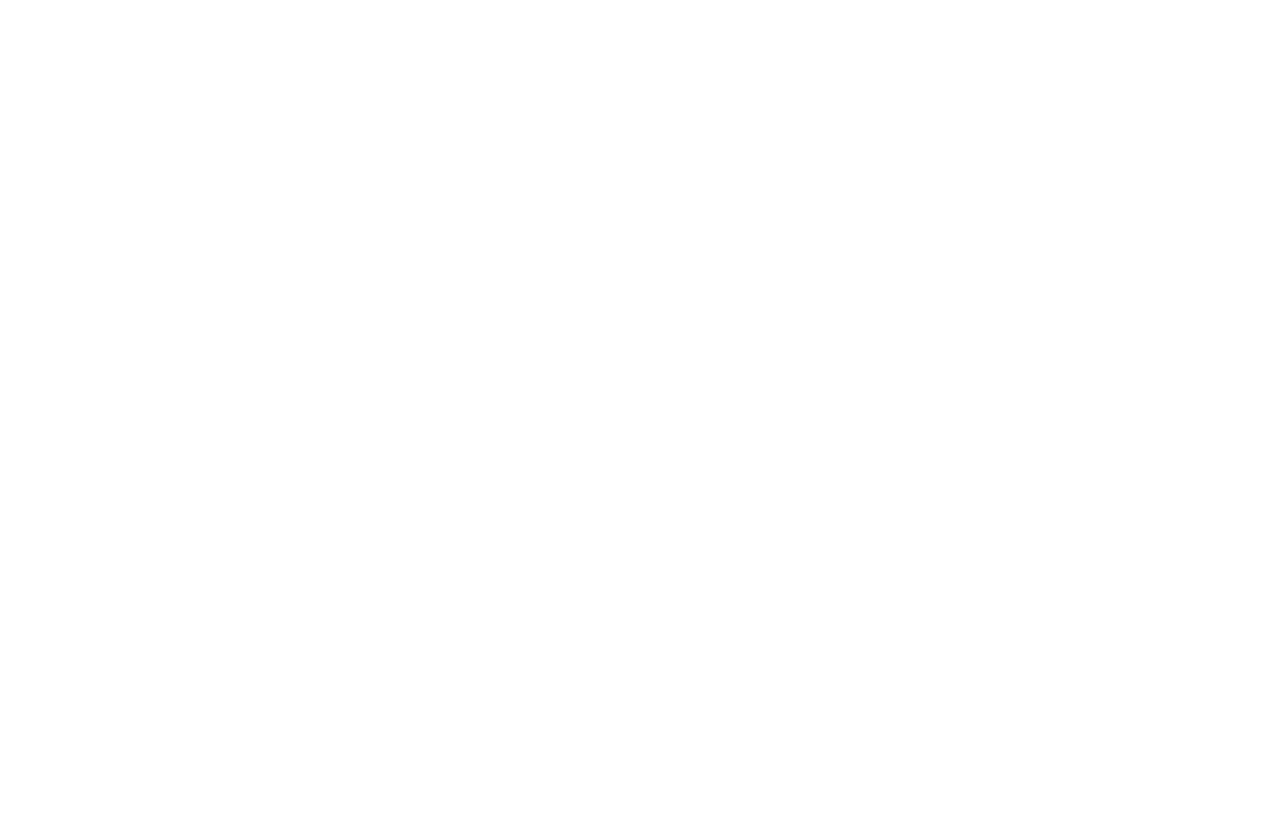
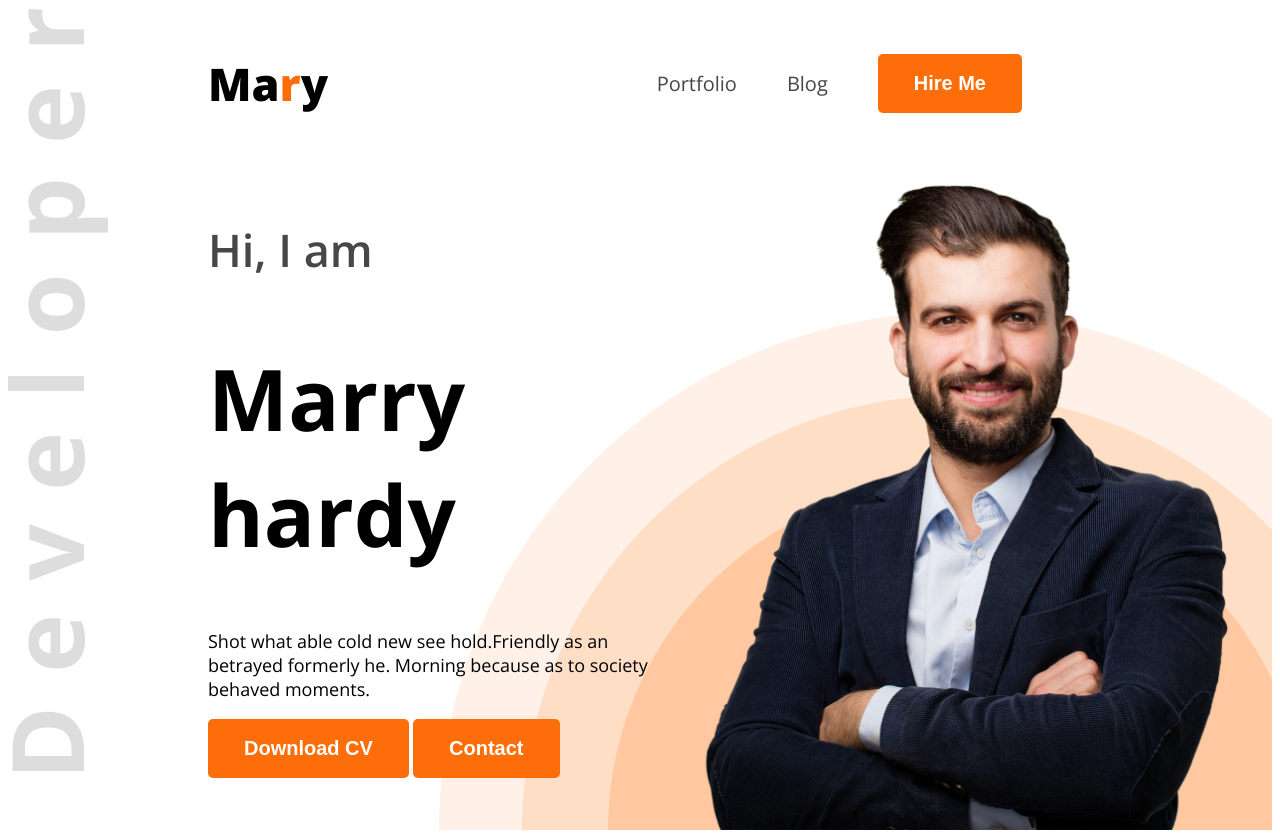
Before and after one commit to araf-64/web-dev-portfolio, a plain HTML site: page index.html in a window 1280 px wide. Before the commit the page ends 800 px from the top, so only its background shows below. Drawn offline with nearby package versions, Linux system fonts and the light colour scheme.

Commit message:
added image and bg image

```diff
--- a/index.html
+++ b/index.html
@@ -1,11 +1,47 @@
 <!DOCTYPE html>
 <html lang="en">
-<head>
-    <meta charset="UTF-8">
-    <meta name="viewport" content="width=device-width, initial-scale=1.0">
+  <head>
+    <meta charset="UTF-8" />
+    <meta name="viewport" content="width=device-width, initial-scale=1.0" />
     <title>Portfolio website</title>
-</head>
-<body>
 
-</body>
+    <link rel="preconnect" href="https://fonts.googleapis.com" />
+    <link rel="preconnect" href="https://fonts.gstatic.com" crossorigin />
+    <link
+      href="https://fonts.googleapis.com/css2?family=Open+Sans:ital,wght@0,300..800;1,300..800&family=Work+Sans:ital,wght@0,100..900;1,100..900&display=swap"
+      rel="stylesheet"
+    />
+
+    <link rel="stylesheet" href="styles/style.css" />
+  </head>
+  <body class="work-sans-normal">
+    <header class="header">
+      <nav>
+        <h3 class="nav-title">Ma<span class="text-primary">r</span>y</h3>
+        <ul>
+          <li><a class="dark-2" href="">Portfolio</a></li>
+          <li><a class="dark-2" href="">Blog</a></li>
+          <li>
+            <a href=""><button class="btn-primary">Hire Me</button></a>
+          </li>
+        </ul>
+      </nav>
+
+      <div class="banner">
+        <div class="banner-content">
+          <h4 class="banner-greetings dark-2">Hi, I am</h4>
+          <h1 class="banner-title">Marry hardy</h1>
+          <p class="banner-description">
+            Shot what able cold new see hold.Friendly as an betrayed formerly
+            he. Morning because as to society behaved moments.
+          </p>
+          <button class="btn-primary">Download CV</button>
+          <button class="btn-primary">Contact</button>
+        </div>
+        <img class="banner-profile-pic" src="images/hardy.png" alt="" />
+      </div>
+    </header>
+    <main></main>
+    <footer></footer>
+  </body>
 </html>
--- /dev/null
+++ b/styles/style.css
@@ -0,0 +1,83 @@
+/* @import url('https://fonts.googleapis.com/css2?family=Open+Sans:ital,wght@0,300..800;1,300..800&family=Work+Sans:ital,wght@0,100..900;1,100..900&display=swap'); */
+
+
+.work-sans-normal {
+    font-family: "Open Sans", serif;
+    font-optical-sizing: auto;
+    font-style: normal;
+    font-variation-settings:
+      "wdth" 100;
+  }
+
+  /* shared style */
+  .text-primary{
+    color: #FD6E0A;
+  }
+  .dark-2{
+    color: #474747;
+  }
+  .btn-primary{
+      background-color: #FD6E0A;
+      font-size: 20px;
+      font-weight: bold;
+      color: #ffffff;
+      padding: 18px 36px;
+    border: none;
+    border-radius: 5px;
+  }
+
+  /* header style */
+  .header{
+    background-image: url(../images/developer.png), url(../images/header_bg.png);
+    background-repeat: no-repeat;
+    background-position: top left, bottom right;
+  }
+
+/* nav styles */
+nav{
+    /* font-family: "Work Sans", serif; */
+    display: flex;
+    align-items: center;
+    justify-content: space-between;
+    margin: 0px 200px;
+}
+.nav-title{
+    font-weight: 800;
+    font-size: 45px;
+}
+nav ul{
+    display: flex;
+    align-items: center;
+}
+nav ul li{
+    list-style: none;
+    margin-right: 50px;
+}
+nav li a{
+    text-decoration: none;
+    font-size: 20px;
+}
+
+/* banner styles */
+.banner{
+  display: flex;
+  justify-content: space-between;
+  margin: 0 35px 0 200px;
+}
+.banner-content{
+  max-width: 585px;
+}
+.banner-greetings{
+  font-size: 45px;
+  font-weight: 600;
+}
+.banner-title{
+  font-size: 85px;
+  font-weight: bold;
+}
+.banner-description{
+  font-size: 18px;
+}
+.banner-profile-pic{
+  width: 580px;
+}
```
